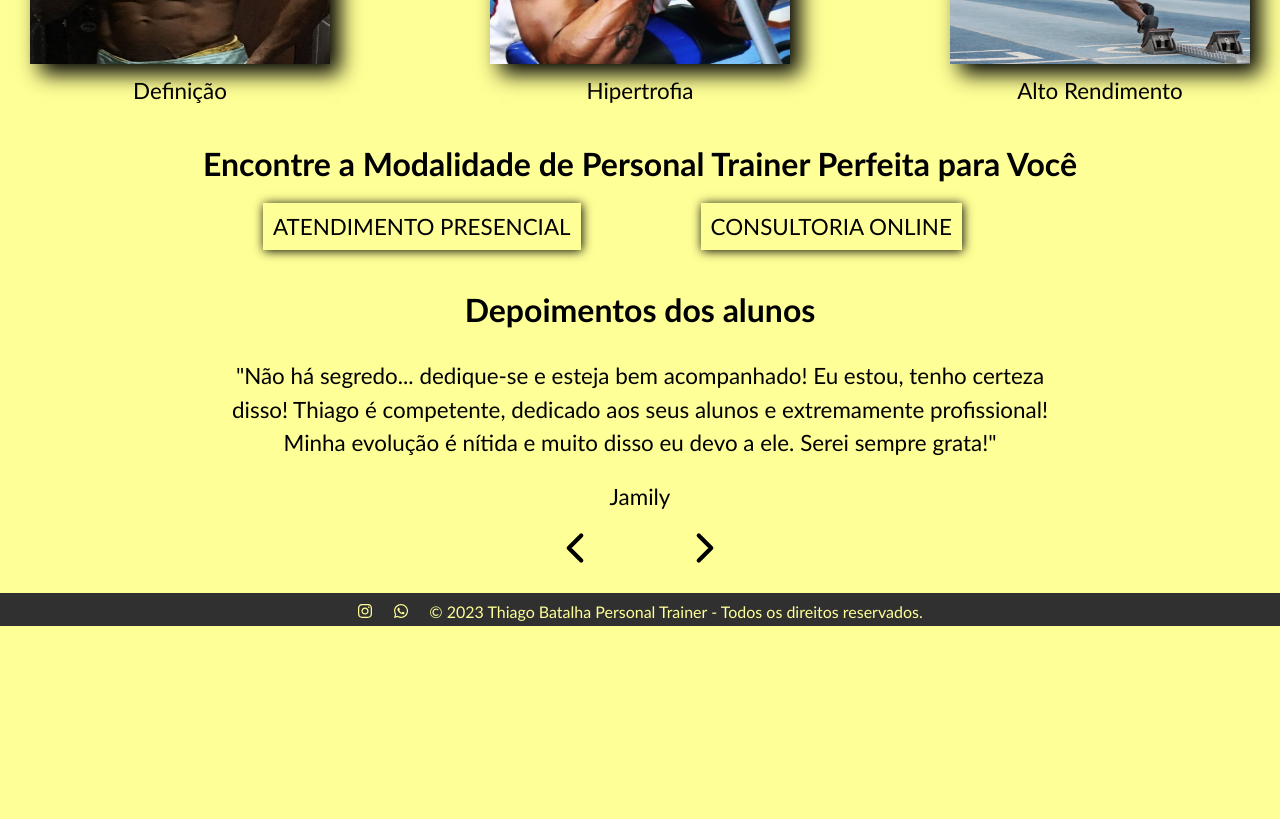
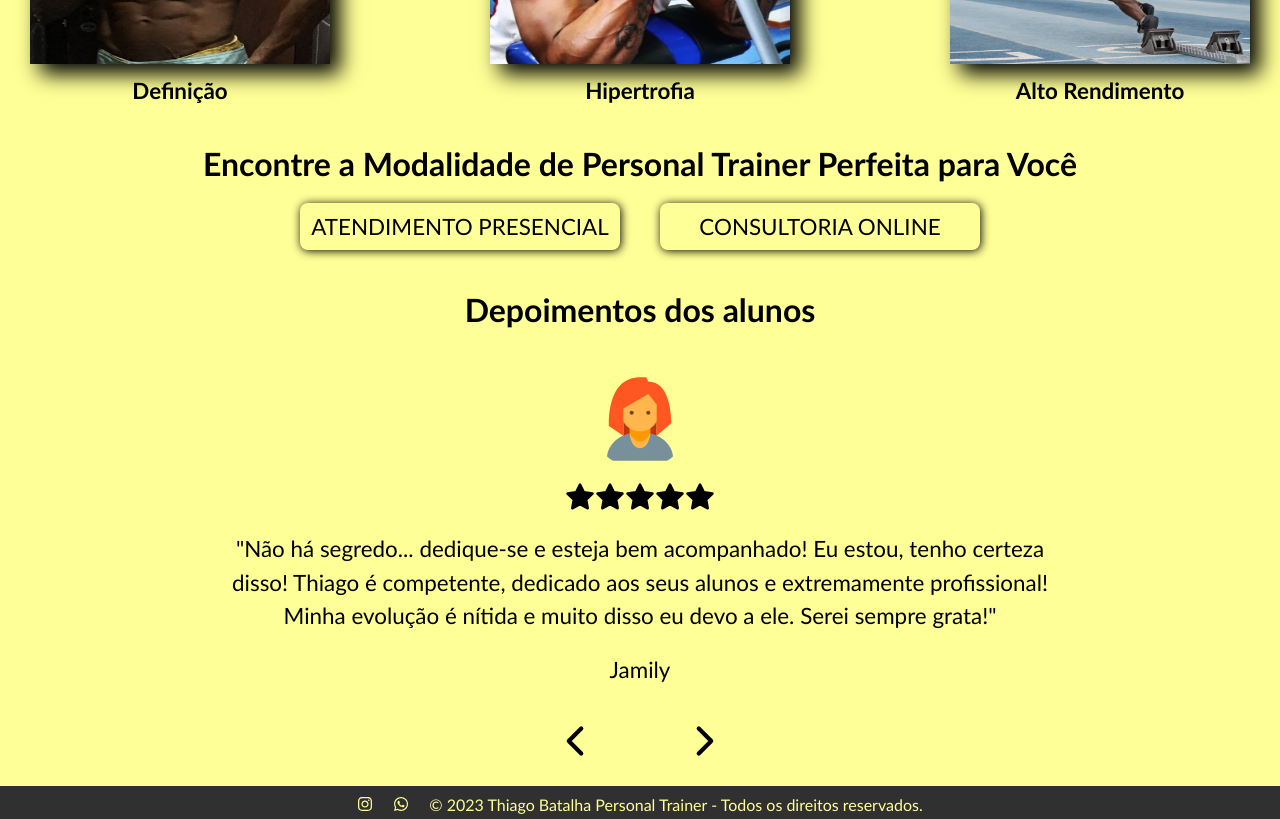
Before and after one commit to iuridantas/Personal-Trainer, a React (Vite) app: page / in a window 1280 px wide. Shown: the part 1260-2079 px from the top of the page. Before the commit the page ends 1886 px from the top, so only its background shows below. Built offline with nearby package versions, Linux system fonts and the light colour scheme.

Commit message:
style:changing the css

```diff
--- a/src/components/session/sessionMissonAndValue/style.ts
+++ b/src/components/session/sessionMissonAndValue/style.ts
@@ -9,6 +9,10 @@ export const Container = styled.div`
     font-size: 2rem;
     text-align: center;
     margin: 0 0 5px 0;
+  }
+
+  h2:last-of-type{
+    margin: 10px 0 0 0;
   }
 
   p {
--- a/src/components/session/sessionModality/style.ts
+++ b/src/components/session/sessionModality/style.ts
@@ -3,6 +3,7 @@ import styled from 'styled-components';
 export const Container = styled.div`
   display: flex;
   flex-direction: column;
+  align-items: center;
 
   h1 {
     font-size: 2rem;
@@ -12,15 +13,18 @@ export const Container = styled.div`
 
   p {
     font-size: 1.4rem;
-    margin: 0 60px;
-    box-shadow: 1px 1px 10px black;
+    margin: 0 20px;
+    box-shadow: 1px 1px 10px rgba(0, 0, 0, 0.2);
     padding: 10px;
     text-align: center;
+    width: 320px;
+    box-shadow: 1px 1px 10px black;
+    border-radius: 8px;
   }
 
   div {
     display: flex;
-    margin: 0 0 20px 0;
+    margin-bottom: 20px;
   }
 
   @media (max-width: 600px) {
@@ -29,7 +33,7 @@ export const Container = styled.div`
       margin: 10px auto;
     }
     p {
-      margin: 20px 10px;
+      margin: 10px 20px;
       font-size: 1rem;
       padding: 5px;
     }
--- a/src/components/session/sessionObjective/style.ts
+++ b/src/components/session/sessionObjective/style.ts
@@ -18,6 +18,7 @@ export const Container = styled.div`
     margin-top: 10px;
     font-size: 1.4rem;
     text-align: center;
+    font-weight: bold;
   }
 
   img {
--- a/src/components/session/sessionTestimonials/index.tsx
+++ b/src/components/session/sessionTestimonials/index.tsx
@@ -1,5 +1,16 @@
 import { useState, useEffect, useRef } from 'react';
-import { Container, IconContainer, LeftIcon, RightIcon } from './style';
+import {
+  Container,
+  Female,
+  IconContainer,
+  LeftIcon,
+  Male,
+  RightIcon,
+  StarIcon,
+  StarsContainer,
+  TestimonialCard,
+  TestimonialText,
+} from './style';
 
 export function SessionTestimonials() {
   const testimonials = [
@@ -8,10 +19,15 @@ export function SessionTestimonials() {
     'O Thiago me ajudou a transformar meu corpo e minha saúde de forma incrível. Sou grato por sua dedicação e motivação constante.',
   ];
 
-  const studentNames = ['Jamily', 'Ana Nadja', 'Iuri'];
+  const studentNames = [
+    { name: 'Jamily', gender: 'female' },
+    { name: 'Ana Nadja', gender: 'female' },
+    { name: 'Iuri', gender: 'male' },
+  ];
 
   const [currentTestimonialIndex, setCurrentTestimonialIndex] = useState(0);
   const intervalRef = useRef<any>(null);
+  const [filledStars, setFilledStars] = useState(5);
 
   useEffect(() => {
     const startInterval = () => {
@@ -33,6 +49,7 @@ export function SessionTestimonials() {
 
   const navigateToTestimonial = (index: number) => {
     setCurrentTestimonialIndex(index);
+    setFilledStars(5);
     resetInterval();
   };
 
@@ -61,8 +78,24 @@ export function SessionTestimonials() {
   return (
     <Container aria-label="Contêiner de depoimentos dos alunos">
       <h1>Depoimentos dos alunos</h1>
-      <p>"{testimonials[currentTestimonialIndex]}"</p>
-      <p>{studentNames[currentTestimonialIndex]}</p>
+      <TestimonialCard>
+        <div>
+          {studentNames[currentTestimonialIndex].gender === 'male' ? (
+            <Male />
+          ) : (
+            <Female />
+          )}
+        </div>
+        <StarsContainer>
+          {[...Array(5)].map((_, index) => (
+            <StarIcon key={index} filled={index < filledStars} />
+          ))}
+        </StarsContainer>
+        <TestimonialText>
+          "{testimonials[currentTestimonialIndex]}"
+        </TestimonialText>
+        <p>{studentNames[currentTestimonialIndex].name}</p>
+      </TestimonialCard>
       <IconContainer>
         <LeftIcon
           onClick={previousTestimonial}
--- a/src/components/session/sessionTestimonials/style.ts
+++ b/src/components/session/sessionTestimonials/style.ts
@@ -1,5 +1,6 @@
-import styled from 'styled-components';
-import { FiChevronLeft, FiChevronRight } from 'react-icons/fi';
+import styled, { css } from 'styled-components';
+import { FiChevronLeft, FiChevronRight, FiStar } from 'react-icons/fi';
+import {FcBusinessman, FcBusinesswoman } from 'react-icons/fc';
 
 export const Container = styled.div`
   display: flex;
@@ -67,3 +68,49 @@ export const RightIcon = styled(FiChevronRight)`
     font-size: 30px;
   }
 `;
+
+export const TestimonialCard = styled.div`
+  display: flex;
+  flex-direction: column;
+  align-items: center;
+  justify-content: center;
+  padding: 20px;
+  border-radius: 10px;
+  text-align: center;
+`;
+
+export const Female = styled(FcBusinesswoman)`
+  width: 100px;
+  height: 100px;
+  border-radius: 50%;
+  margin-bottom: 10px;
+`;
+
+export const Male = styled(FcBusinessman)`
+  width: 100px;
+  height: 100px;
+  border-radius: 50%;
+  margin-bottom: 10px;
+`;
+
+export const StarsContainer = styled.div`
+  display: flex;
+  justify-content: center;
+  margin-bottom: 10px;
+`;
+
+export const StarIcon = styled(FiStar)`
+  color: black;
+  font-size: 30px;
+
+  ${({ filled }) =>
+    filled &&
+    css`
+      fill: black;
+    `}
+`;
+
+export const TestimonialText = styled.p`
+  font-size: 1.4rem;
+  margin-bottom: 10px;
+`;
```
Also changed, not shown: public/img/man.png (added), public/img/woman.png (added).
